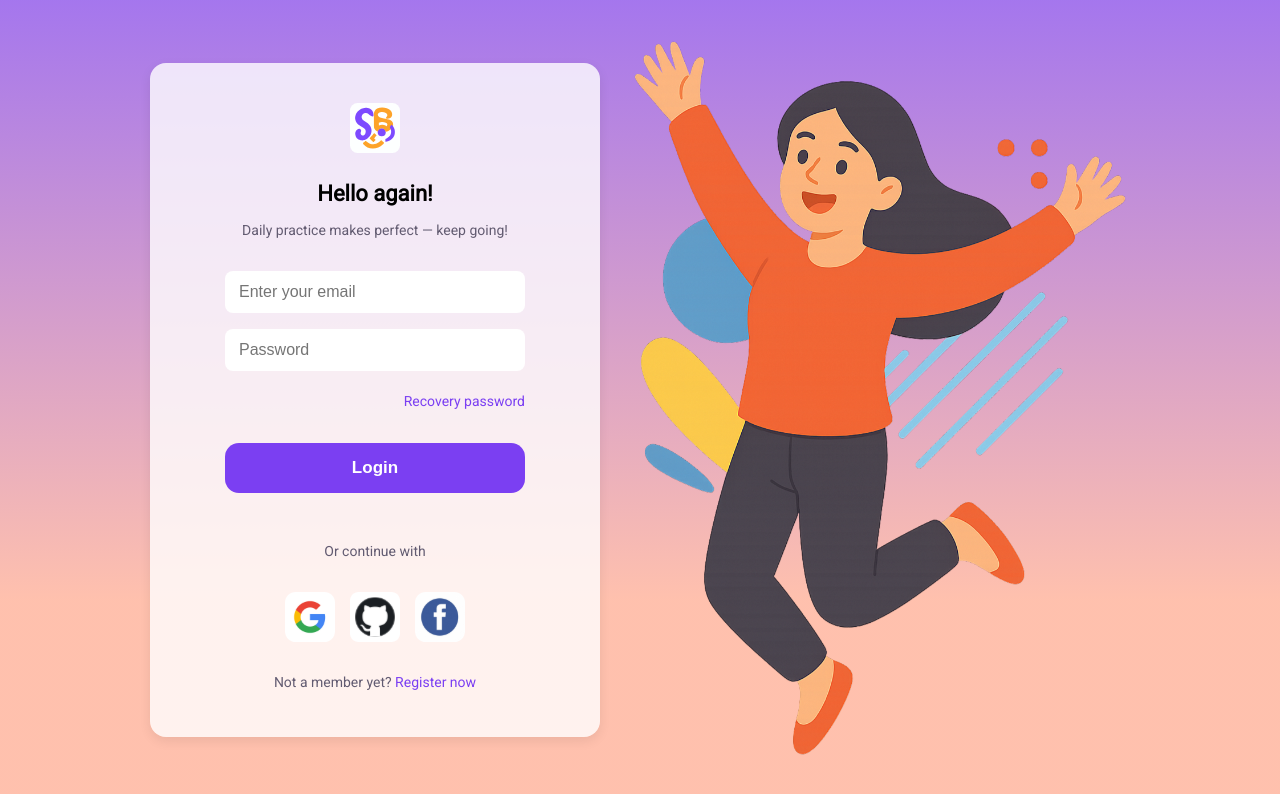
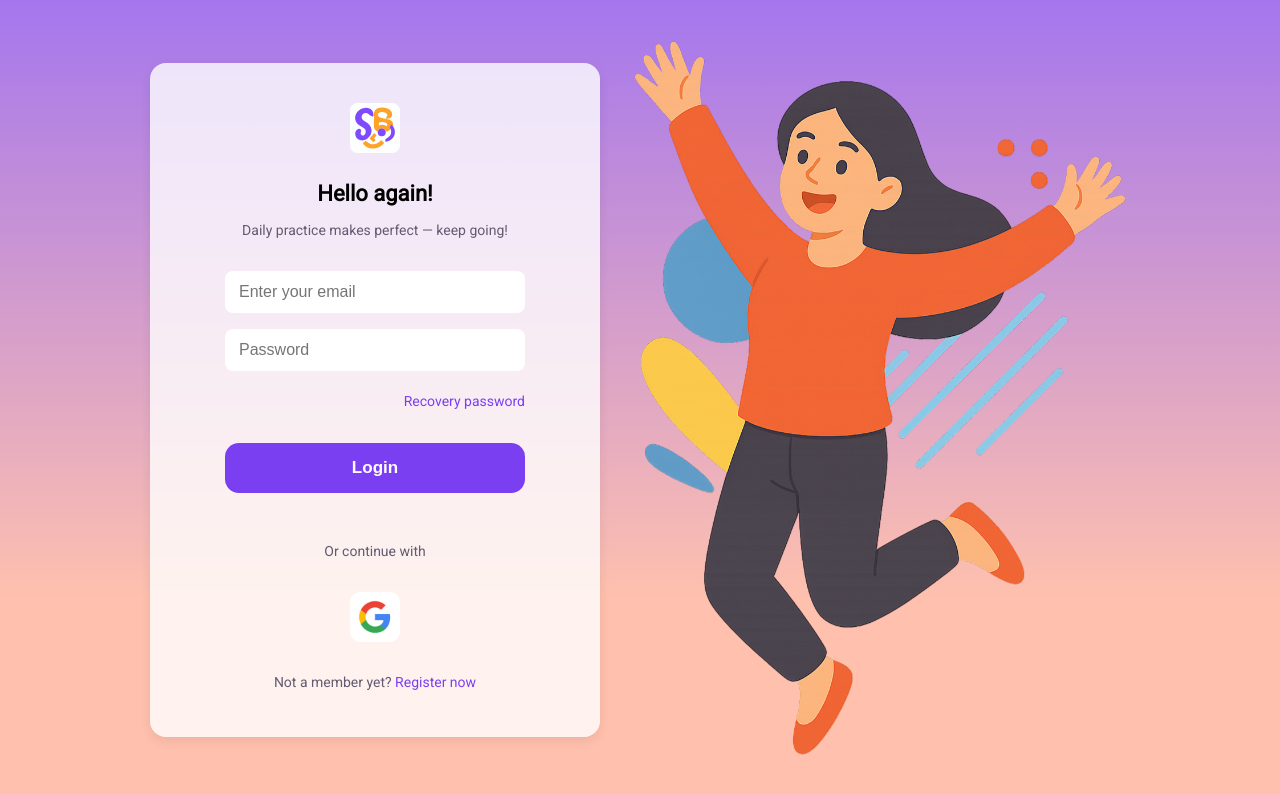
Before and after one commit to kamarazzi28/sense-break-web, a React (Vite) app: page /login in a window 1280 px wide. Shown: the top 794 px of the page. Built offline with nearby package versions, Linux system fonts and the light colour scheme.

Commit message:
chore:social icons delete

```diff
--- a/src/pages/Login.jsx
+++ b/src/pages/Login.jsx
@@ -96,8 +96,6 @@ function Login() {
                     <button onClick={handleGoogleLogin}>
                         <img src="/images/figures/google.svg" alt="Google"/>
                     </button>
-                    <img src="/images/figures/github.svg" alt="GitHub"/>
-                    <img src="/images/figures/facebook.svg" alt="Facebook"/>
                 </div>
 
                 <p className="signup-text">
--- a/src/pages/Register.jsx
+++ b/src/pages/Register.jsx
@@ -96,8 +96,6 @@ function Register() {
                     <button onClick={handleGoogleLogin}>
                         <img src="/images/figures/google.svg" alt="Google"/>
                     </button>
-                    <img src="/images/figures/github.svg" alt="GitHub"/>
-                    <img src="/images/figures/facebook.svg" alt="Facebook"/>
                 </div>
 
                 <p className="signup-text">
```
